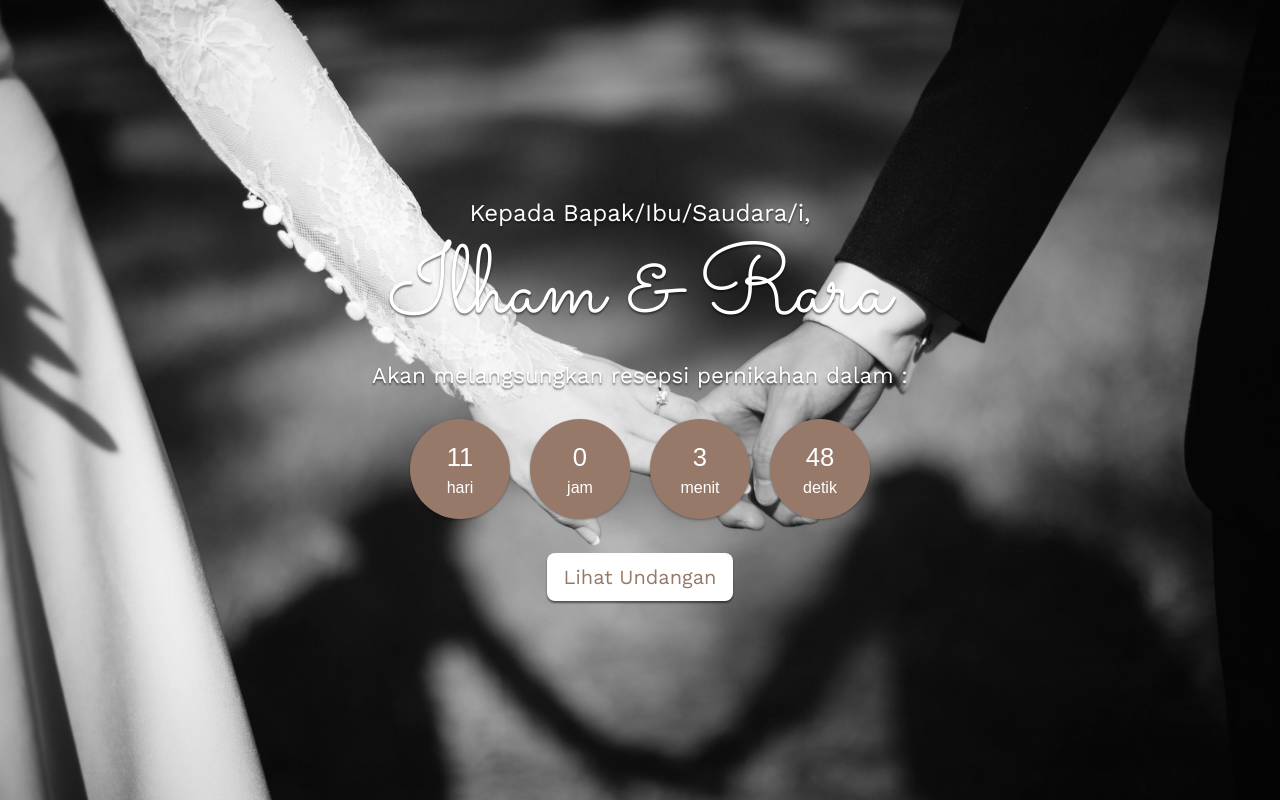
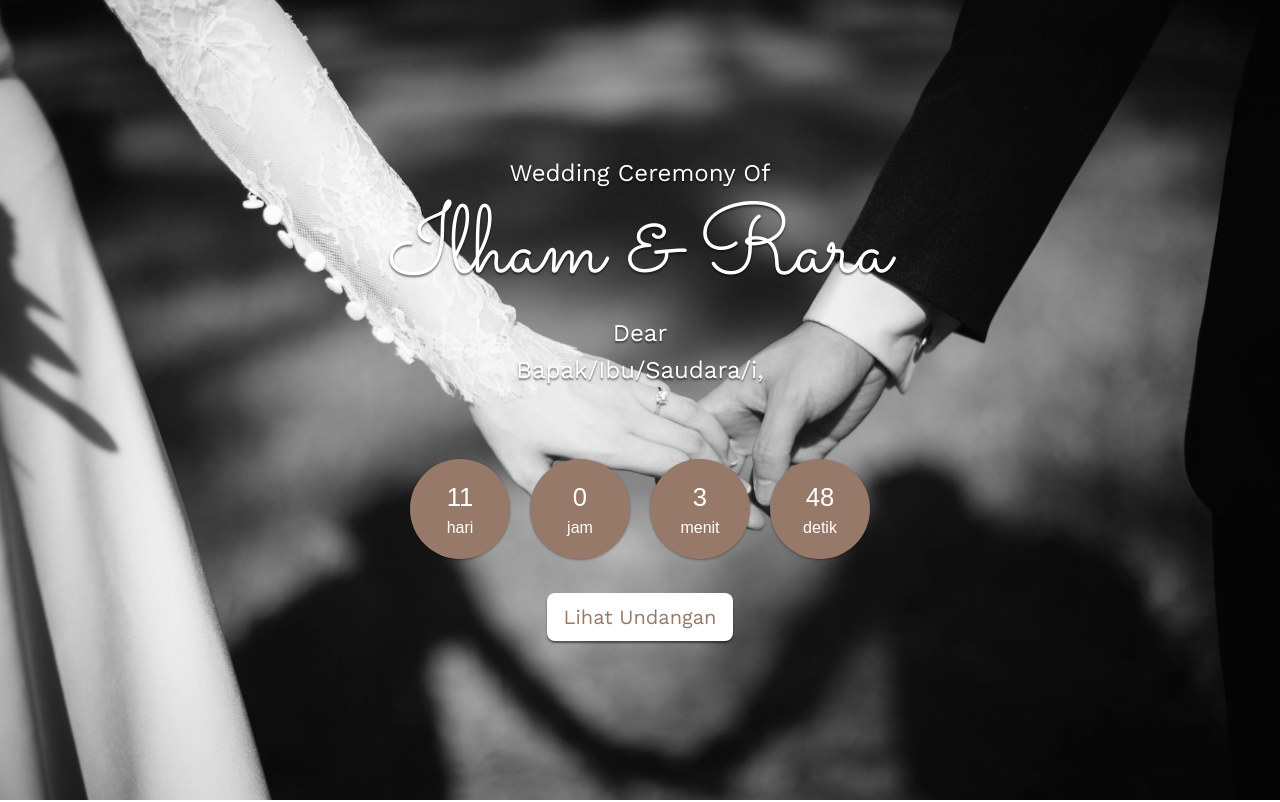
Before and after one commit to ilham-rara-wedding/ilham-rara-wedding.github.io, a plain HTML site: page index.html in a window 1280 px wide. Shown: the top 802 px of the page. Drawn offline with nearby package versions, Linux system fonts and the light colour scheme; some packages are replaced by stand-ins of ours; a script that the page names is missing.

Commit message:
update hero span

```diff
--- a/index.html
+++ b/index.html
@@ -28,9 +28,15 @@
   <section id="hero"
     class="hero w-100 h-100 p-3 mx-auto text-center d-flex justify-content-center align-items-center text-white">
     <main>
-      <h4>Kepada <span>Bapak/Ibu/Saudara/i, </span></h4>
+      <!-- <h4>Kepada <span>Bapak/Ibu/Saudara/i, </span></h4>
       <h1>Ilham & Rara</h1>
       <p>Akan melangsungkan resepsi pernikahan dalam :</p>
+      <div class="simply-countdown"></div>
+      <a href="#home" class="btn btn-lg mt-4" onclick="enableScroll()">Lihat Undangan</a> -->
+      <h4>Wedding Ceremony Of</h4>
+      <h1>Ilham & Rara</h1>
+      <h4>Dear</h4>
+      <h4 id="dear"><span>Bapak/Ibu/Saudara/i, </span></h4>
       <div class="simply-countdown"></div>
       <a href="#home" class="btn btn-lg mt-4" onclick="enableScroll()">Lihat Undangan</a>
     </main>
--- a/style.css
+++ b/style.css
@@ -44,6 +44,10 @@ body {
 
 .hero h4 {
   font-size: 1.6 rem;
+}
+
+#dear {
+  margin-bottom: 4rem;
 }
 
 .hero p {
```
Also changed, not shown: 1 other file.
